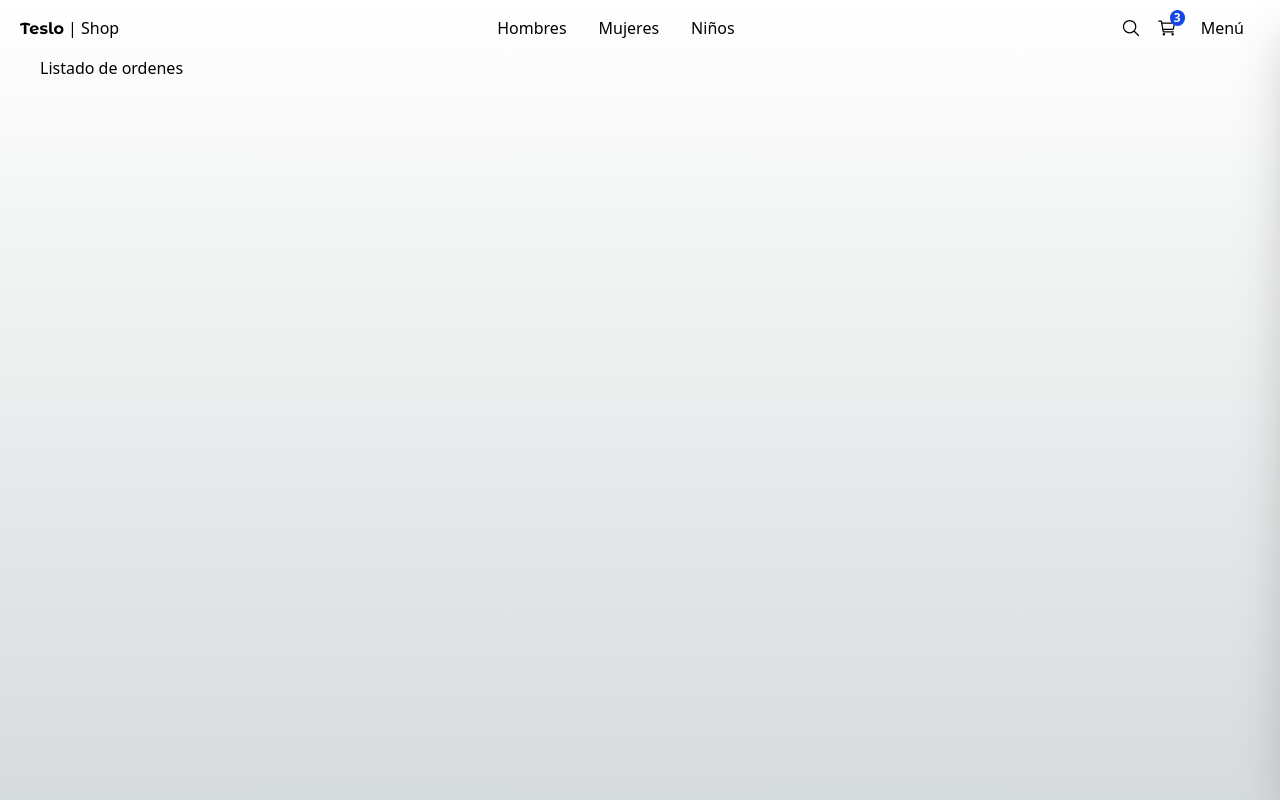
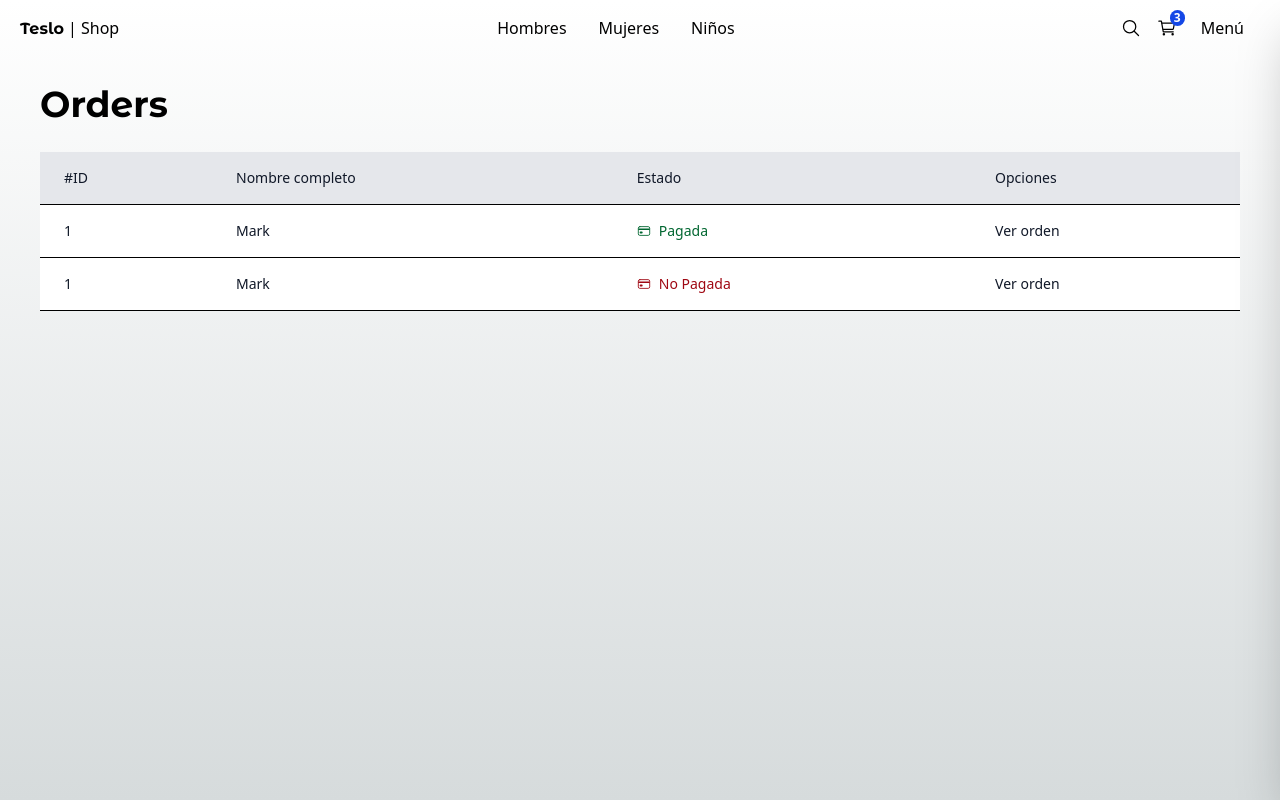
Before and after one commit to juanovni/nextjs-prisma-shop, a Next.js app: page /orders in a window 1280 px wide. Built offline with nearby package versions, Linux system fonts and the light colour scheme.

Commit message:
Orders Page table

```diff
--- a/src/app/(shop)/orders/page.tsx
+++ b/src/app/(shop)/orders/page.tsx
@@ -1,8 +1,77 @@
+// https://tailwindcomponents.com/component/hoverable-table
+import { Title } from '@/components';
 
-export default function() {
+import Link from 'next/link';
+import { IoCardOutline } from 'react-icons/io5';
+
+export default function () {
   return (
-    <div>
-      <h1>Listado de ordenes</h1>
-    </div>
+    <>
+      <Title title="Orders" />
+
+      <div className="mb-10">
+        <table className="min-w-full">
+          <thead className="bg-gray-200 border-b">
+            <tr>
+              <th scope="col" className="text-sm font-medium text-gray-900 px-6 py-4 text-left">
+                #ID
+              </th>
+              <th scope="col" className="text-sm font-medium text-gray-900 px-6 py-4 text-left">
+                Nombre completo
+              </th>
+              <th scope="col" className="text-sm font-medium text-gray-900 px-6 py-4 text-left">
+                Estado
+              </th>
+              <th scope="col" className="text-sm font-medium text-gray-900 px-6 py-4 text-left">
+                Opciones
+              </th>
+            </tr>
+          </thead>
+          <tbody>
+
+            <tr className="bg-white border-b transition duration-300 ease-in-out hover:bg-gray-100">
+
+              <td className="px-6 py-4 whitespace-nowrap text-sm font-medium text-gray-900">1</td>
+              <td className="text-sm text-gray-900 font-light px-6 py-4 whitespace-nowrap">
+                Mark
+              </td>
+              <td className="flex items-center text-sm  text-gray-900 font-light px-6 py-4 whitespace-nowrap">
+
+                <IoCardOutline className="text-green-800" />
+                <span className='mx-2 text-green-800'>Pagada</span>
+
+              </td>
+              <td className="text-sm text-gray-900 font-light px-6 ">
+                <Link href="/orders/123" className="hover:underline">
+                  Ver orden
+                </Link>
+              </td>
+
+            </tr>
+
+            <tr className="bg-white border-b transition duration-300 ease-in-out hover:bg-gray-100">
+
+              <td className="px-6 py-4 whitespace-nowrap text-sm font-medium text-gray-900">1</td>
+              <td className="text-sm text-gray-900 font-light px-6 py-4 whitespace-nowrap">
+                Mark
+              </td>
+              <td className="flex items-center text-sm  text-gray-900 font-light px-6 py-4 whitespace-nowrap">
+
+                <IoCardOutline className="text-red-800" />
+                <span className='mx-2 text-red-800'>No Pagada</span>
+
+              </td>
+              <td className="text-sm text-gray-900 font-light px-6 ">
+                <Link href="/orders/123" className="hover:underline">
+                  Ver orden
+                </Link>
+              </td>
+
+            </tr>
+
+          </tbody>
+        </table>
+      </div>
+    </>
   );
 }
```
